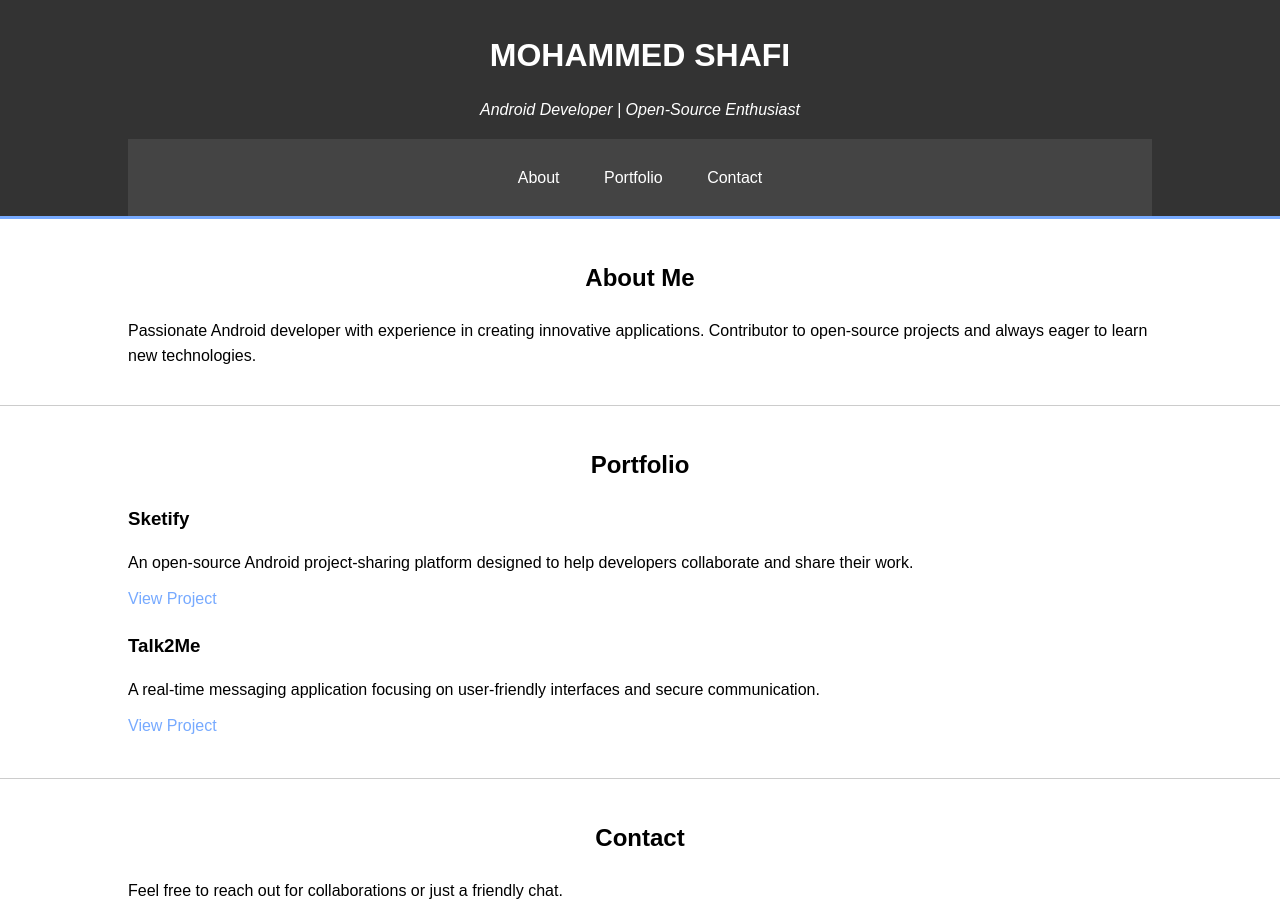
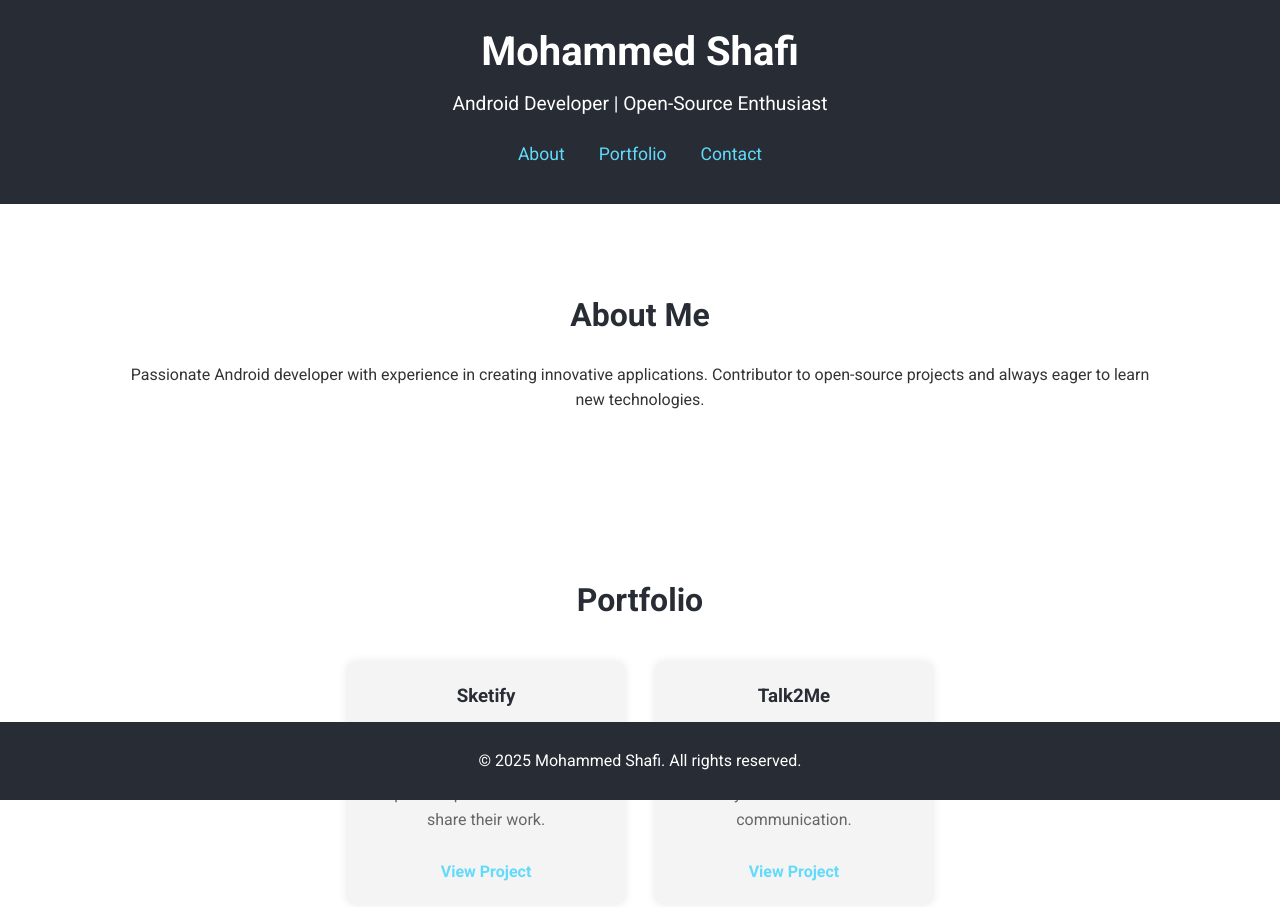
Before and after one commit to n2-Mohammed/developer-msk.github.io, a plain HTML site: page index.html in a window 1280 px wide. Shown: the top 907 px of the page. Drawn offline with Linux system fonts and the light colour scheme.

Commit message:
Update styles.css

```diff
--- a/styles.css
+++ b/styles.css
@@ -1,8 +1,57 @@
 body {
-    font-family: Arial, sans-serif;
+    font-family: 'Roboto', sans-serif;
     margin: 0;
     padding: 0;
     line-height: 1.6;
+    color: #333;
+}
+
+header {
+    background: #282c34;
+    color: #fff;
+    padding: 20px 0;
+    text-align: center;
+}
+
+header h1 {
+    margin: 0;
+    font-size: 2.5em;
+}
+
+header p {
+    margin: 5px 0 20px;
+    font-size: 1.2em;
+}
+
+nav ul {
+    list-style: none;
+    padding: 0;
+}
+
+nav ul li {
+    display: inline;
+    margin: 0 15px;
+}
+
+nav ul li a {
+    color: #61dafb;
+    text-decoration: none;
+    font-size: 1.1em;
+}
+
+nav ul li a:hover {
+    text-decoration: underline;
+}
+
+section {
+    padding: 60px 0;
+    text-align: center;
+}
+
+section h2 {
+    font-size: 2em;
+    margin-bottom: 20px;
+    color: #282c34;
 }
 
 .container {
@@ -11,78 +60,62 @@ body {
     overflow: hidden;
 }
 
-header {
-    background: #333;
-    color: #fff;
-    padding-top: 30px;
-    min-height: 70px;
-    border-bottom: #77aaff 3px solid;
-}
-
-header h1 {
-    text-align: center;
-    text-transform: uppercase;
-    margin: 0;
-}
-
-header p {
-    text-align: center;
-    font-style: italic;
-}
-
-nav {
-    background: #444;
-    color: #fff;
-    padding: 10px 0;
-}
-
-nav ul {
-    padding: 0;
-    list-style: none;
-    text-align: center;
-}
-
-nav ul li {
-    display: inline;
-    margin: 0 20px;
-}
-
-nav ul li a {
-    color: #fff;
-    text-decoration: none;
-}
-
-section {
-    padding: 20px 0;
-    border-bottom: #ccc 1px solid;
-}
-
-section h2 {
-    text-align: center;
-    margin-bottom: 20px;
+.portfolio-grid {
+    display: flex;
+    flex-wrap: wrap;
+    justify-content: center;
 }
 
 .portfolio-item {
-    margin-bottom: 20px;
+    background: #f4f4f4;
+    margin: 15px;
+    padding: 20px;
+    border-radius: 8px;
+    box-shadow: 0 0 10px rgba(0, 0, 0, 0.1);
+    width: calc(33% - 60px);
+    box-sizing: border-box;
 }
 
 .portfolio-item h3 {
-    margin-bottom: 10px;
+    margin-top: 0;
+    color: #282c34;
 }
 
 .portfolio-item p {
-    margin-bottom: 10px;
+    color: #666;
 }
 
 .portfolio-item a {
-    color: #77aaff;
+    display: inline-block;
+    margin-top: 10px;
+    color: #61dafb;
     text-decoration: none;
+    font-weight: bold;
+}
+
+.portfolio-item a:hover {
+    text-decoration: underline;
 }
 
 footer {
-    background: #333;
+    background: #282c34;
     color: #fff;
     text-align: center;
     padding: 10px 0;
-    margin-top: 20px;
+    position: fixed;
+    width: 100%;
+    bottom: 0;
 }
+
+@media (max-width: 768px) {
+    .portfolio-item {
+        width: calc(50% - 40px);
+    }
+}
+
+@media (max-width: 480px) {
+    .portfolio-item {
+        width: 100%;
+        margin: 10px 0;
+    }
+}
```
